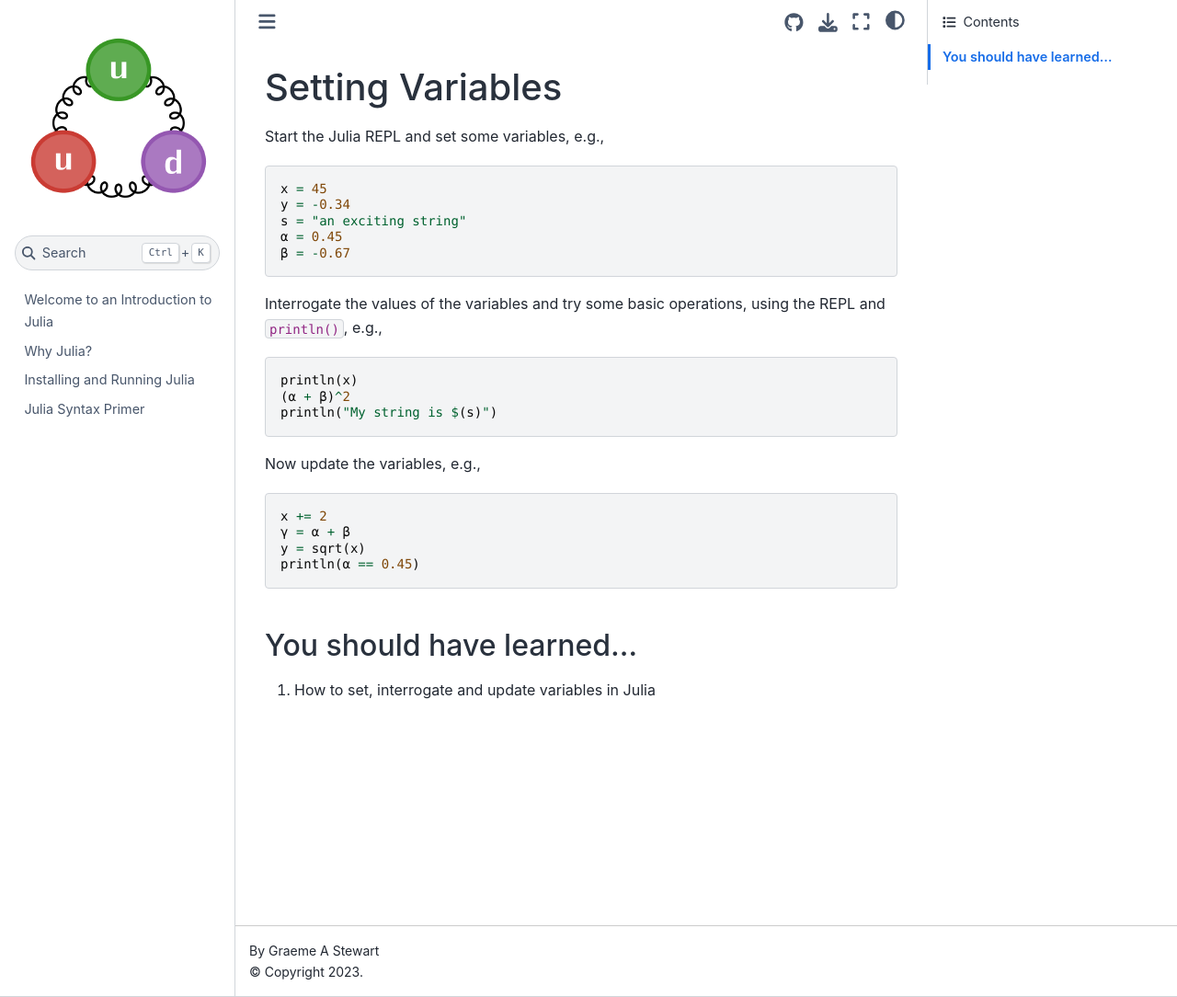
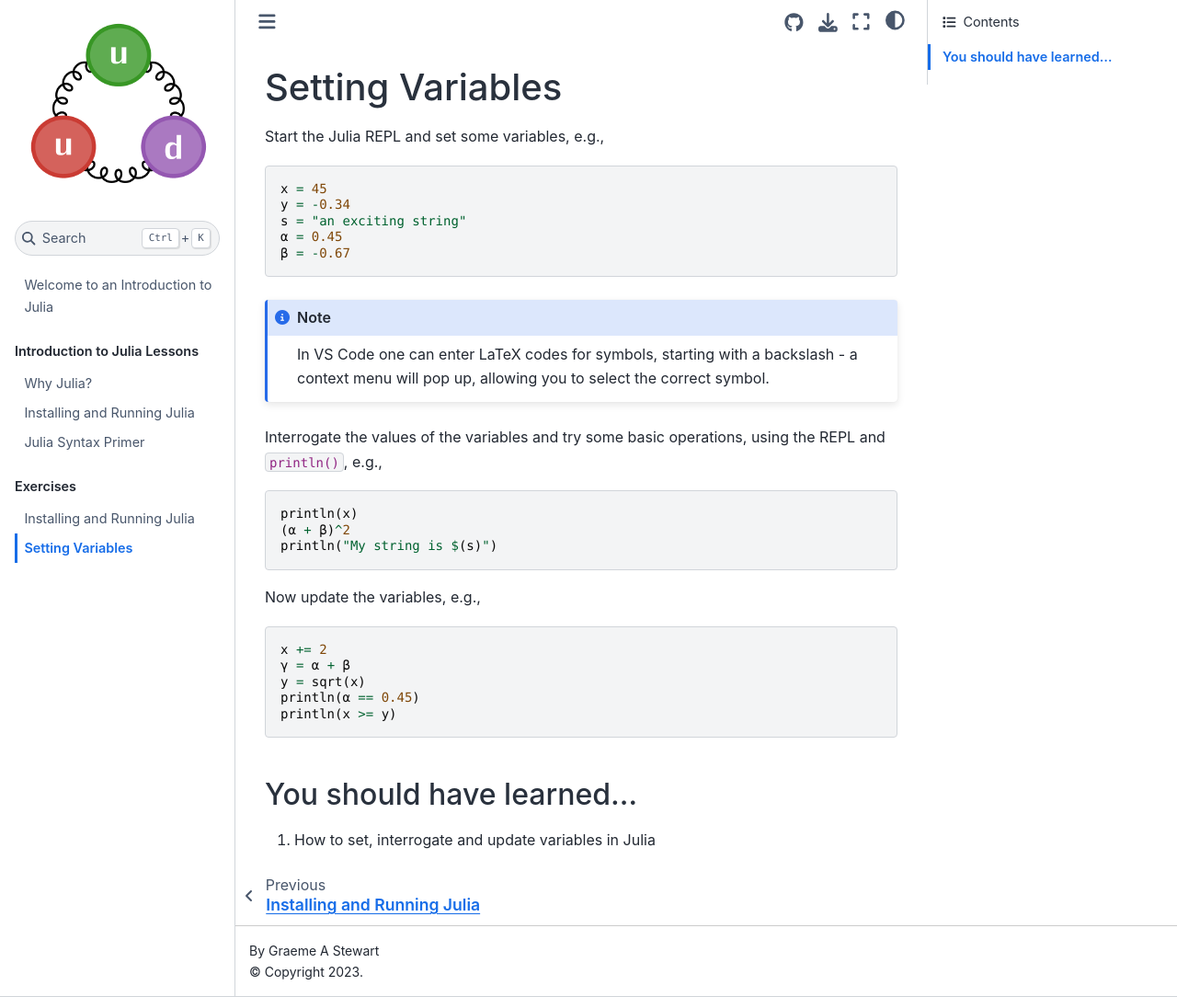
Before and after one commit to graeme-a-stewart/julia-intro, a Jupyter Book: the page built from docs/exercises/setting-variables.md, in a window 1280 px wide and 1084 px high. Shown: the whole window at 92% size. Built offline with Jupyter Book 1.0.4 settings and Sphinx 7.4.7 and the Sphinx Book theme 1.1.4, drawn with Linux system fonts in a browser that asks for light colours.

Commit message:
Add exercises to content
Have an exercises section
Remove manual numbering from exercises

````diff
--- a/docs/_toc.yml
+++ b/docs/_toc.yml
@@ -3,7 +3,13 @@
 
 format: jb-book
 root: intro
-chapters:
-- file: julia-why
-- file: julia-installation
-- file: syntax-essentials
+parts:
+- caption: Introduction to Julia Lessons
+  chapters:
+  - file: julia-why
+  - file: julia-installation
+  - file: syntax-essentials
+- caption: Exercises
+  chapters:
+  - file: exercises/install
+  - file: exercises/setting-variables
--- a/docs/exercises/01-setting-variables.md
+++ b/docs/exercises/setting-variables.md
@@ -8,6 +8,10 @@ y = -0.34
 s = "an exciting string"
 α = 0.45
 β = -0.67
+```
+
+```{note}
+In VS Code one can enter LaTeX codes for symbols, starting with a backslash - a context menu will pop up, allowing you to select the correct symbol.
 ```
 
 Interrogate the values of the variables and try some basic operations, using the REPL and `println()`, e.g.,
@@ -25,6 +29,7 @@ x += 2
 γ = α + β
 y = sqrt(x)
 println(α == 0.45)
+println(x >= y)
 ```
 
 ## You should have learned...
````
Also changed, not shown: docs/exercises/install.md (renamed from docs/exercises/00-install.md).
